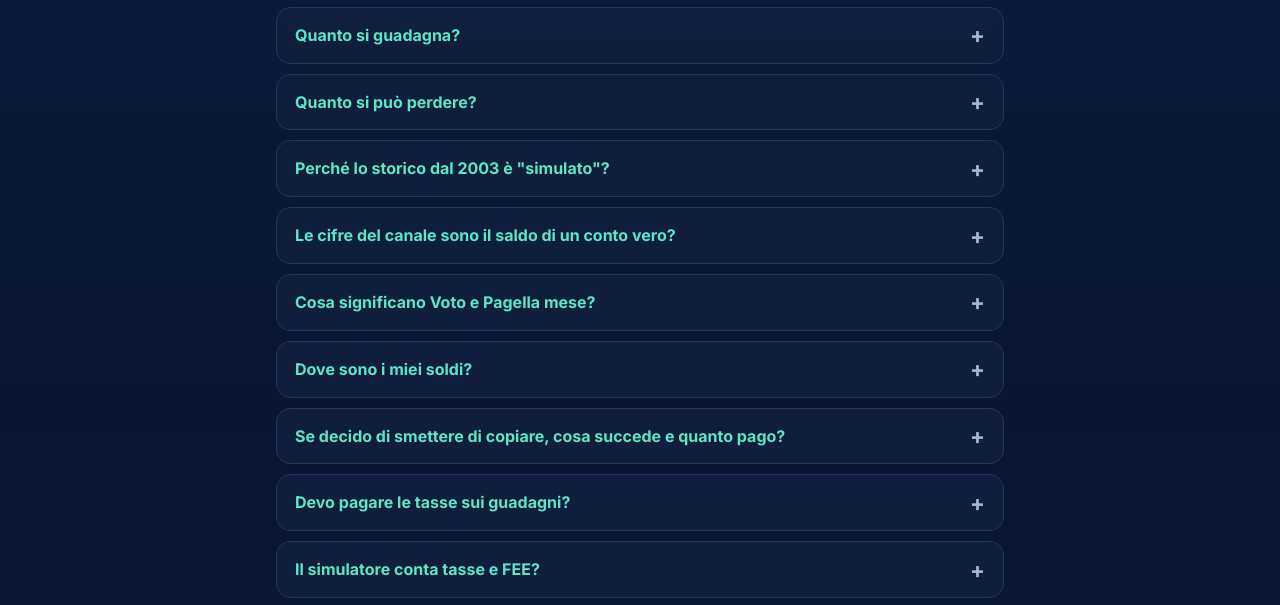
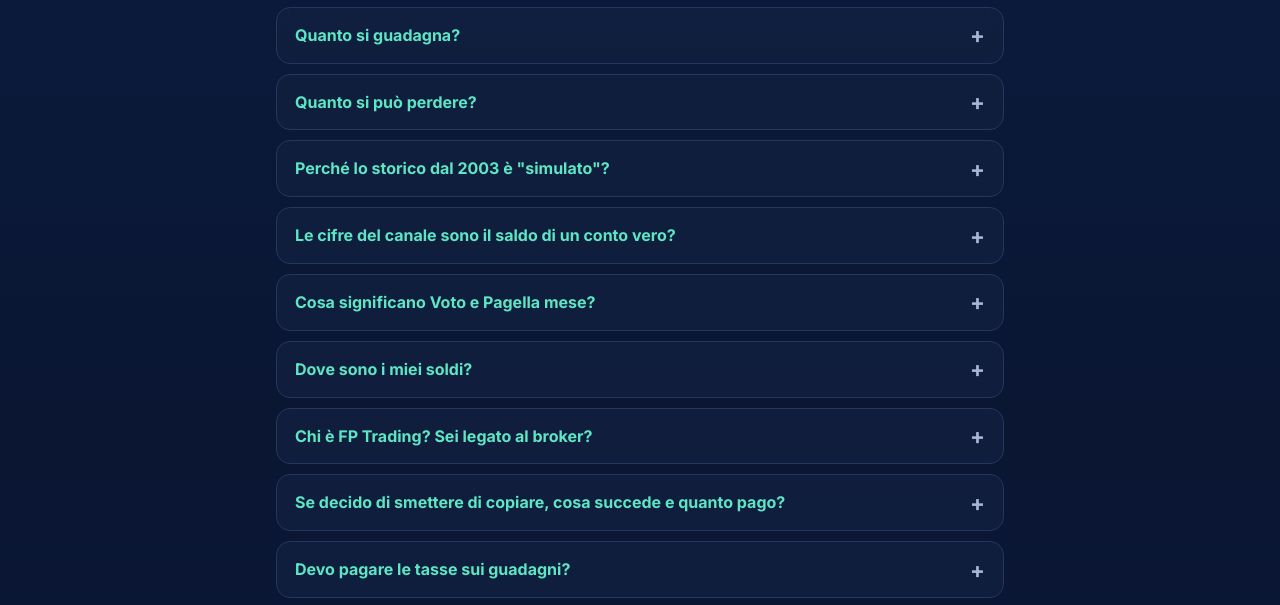
Before and after one commit to Carraro18/AURORA, a plain HTML site: page domande-risposte.html in a window 1280 px wide. Shown: the part 825-1430 px from the top of the page. Drawn offline with nearby package versions, Linux system fonts and the light colour scheme.

Commit message:
Domande: aggiunta la domanda 'Chi è FP Trading? Sei legato al broker?'
Co-Authored-By: Claude Opus 5.5 <noreply@anthropic.com>
Claude-Session: https://claude.ai/code/session_01TyeXhomVkYwtbmHG14iSSJ

```diff
--- a/domande-risposte.html
+++ b/domande-risposte.html
@@ -76,6 +76,7 @@ details[open] summary::after{content:"–"} details[open]{border-color:#5ee6c488
 <details><summary>Le cifre del canale sono il saldo di un conto vero?</summary><div class="ans"><p>No: è un conto modello. AURORA lavora su un conto reale con soldi veri, e ogni sera il suo risultato reale viene riportato a un conto modello partito da 1.650 € con 25 € di rischio per operazione. Così i numeri restano confrontabili nel tempo, qualunque sia la dimensione del conto vero.</p></div></details>
 <details><summary>Cosa significano Voto e Pagella mese?</summary><div class="ans"><p>Il Voto giudica la giornata da 0 a 10 (10 e lode per una giornata eccellente). La Pagella mese giudica il risultato complessivo del mese.</p></div></details>
 <details><summary>Dove sono i miei soldi?</summary><div class="ans"><p>Sul tuo conto presso il broker, a tuo nome. Nessuno può prelevarli al posto tuo: AURORA copia solo le operazioni.</p></div></details>
+<details><summary>Chi è FP Trading? Sei legato al broker?</summary><div class="ans"><p><b>Chi è FP Trading.</b> FP Trading è il nome con cui dal 2025 opera la parte internazionale del gruppo FP Markets, broker nato in Australia nel 2005. Le società di FP Trading hanno sede fuori dall'Unione Europea (Saint Vincent e Grenadine, Saint Lucia, Mauritius) e non sono vigilate da Consob né da altre autorità europee. Per questo non è previsto il fondo di garanzia pubblico dei broker europei.</p><p><b>Il mio rapporto con FP Trading.</b> Sono un cliente di FP Trading come tutti: ho un mio conto, ci deposito i miei soldi e pago le stesse commissioni. Non sono dipendente, socio o rappresentante di FP Trading e non ho alcun controllo sulle sue decisioni, sui conti dei clienti, sui depositi o sui prelievi.</p><p><b>Prima di aprire un conto.</b> Informati per conto tuo su FP Trading prima di fare qualsiasi operazione. Se non ti senti sicuro, non aprire il conto. Deposita solo denaro che puoi permetterti di perdere: il trading con CFD e leva è ad alto rischio e i risultati passati di AURORA non garantiscono quelli futuri.</p></div></details>
 <details><summary>Se decido di smettere di copiare, cosa succede e quanto pago?</summary><div class="ans"><p>Puoi smettere quando vuoi dalla tua area Copy Trading nel portale FP Trading. Non ci sono costi di uscita né penali.</p><p>La FEE 30% si paga solo sul guadagno netto prodotto dalla copia: se in quel periodo il tuo conto è in perdita, non paghi nulla.</p><p>Consiglio pratico: esci quando non ci sono operazioni aperte, così non lasci trade a metà.</p></div></details>
 <details><summary>Devo pagare le tasse sui guadagni?</summary><div class="ans"><p>Sì. FP Trading è un broker estero e non trattiene le imposte: ogni anno i guadagni vanno dichiarati e tassati al 26% (quadro T del 730 o quadro RT del modello Redditi), e il conto va indicato nel quadro W/RW. Rivolgiti al tuo commercialista o CAF con il resoconto annuale che scarichi dal portale FP Trading.</p></div></details>
 <details><summary>Il simulatore conta tasse e FEE?</summary><div class="ans"><p>Sì. Il guadagno netto del simulatore toglie prima la FEE 30% (calcolata ogni settimana, solo sopra il massimo già raggiunto) e poi le tasse (26%, stima semplificata) sul guadagno che resta. Il guadagno lordo è invece prima di FEE e tasse.</p></div></details>
```
